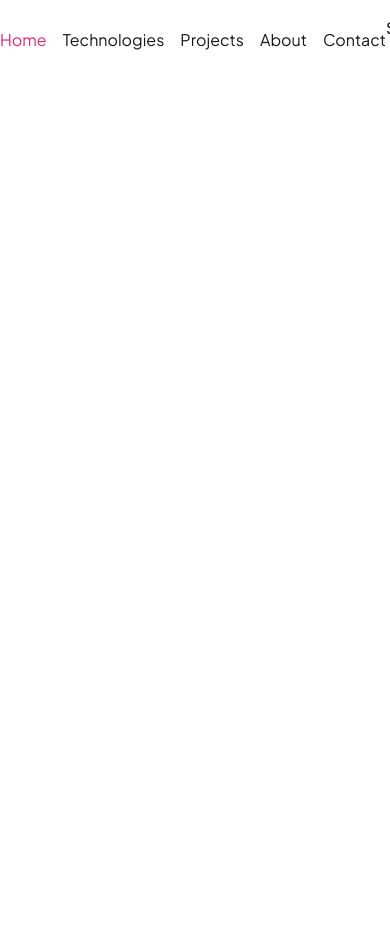
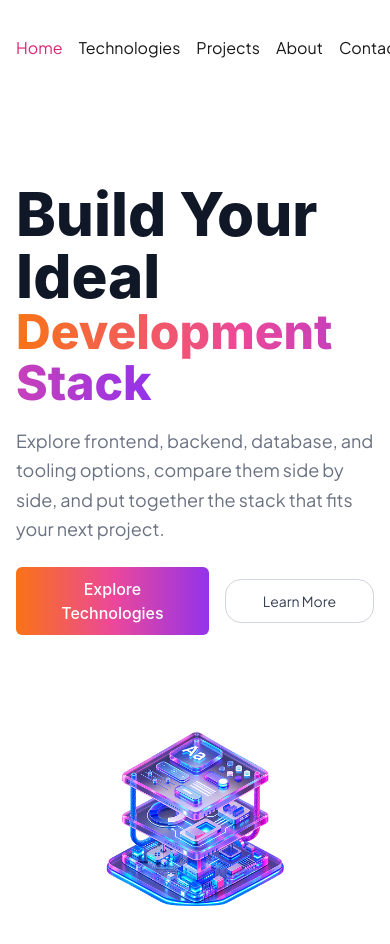
Before and after one commit to KAZI-97/Dev-Stack-Technology, a React (Vite) app: page / in a window 390 px wide. Shown: the top 944 px of the page. Before the commit the page ends 844 px from the top, so only its background shows below. Built offline with nearby package versions, Linux system fonts and the light colour scheme.

Commit message:
banner section without responsiveness done

```diff
--- a/index.html
+++ b/index.html
@@ -11,6 +11,12 @@
       href="https://fonts.googleapis.com/css2?family=Plus+Jakarta+Sans:ital,wght@0,200..800;1,200..800&display=swap"
       rel="stylesheet"
     />
+    <link rel="preconnect" href="https://fonts.googleapis.com" />
+    <link rel="preconnect" href="https://fonts.gstatic.com" crossorigin />
+    <link
+      href="https://fonts.googleapis.com/css2?family=Inter:ital,opsz,wght@0,14..32,100..900;1,14..32,100..900&display=swap"
+      rel="stylesheet"
+    />
   </head>
   <body>
     <div id="root"></div>
--- a/src/App.tsx
+++ b/src/App.tsx
@@ -1,3 +1,4 @@
+import Banner from "./Components/Banner"
 import Nav from "./Components/Nav"
 
 function App() {
@@ -6,6 +7,7 @@ function App() {
   return (
     <>
       <Nav></Nav>
+      <Banner></Banner>
 
     </>
   )
--- /dev/null
+++ b/src/Components/Banner.tsx
@@ -0,0 +1,44 @@
+import banner_pic from "../assets/banner-stack.png";
+
+const Banner = () => {
+  return (
+    <div className="max-w-7xl mx-auto px-4">
+      <div className="flex flex-col md:flex-row items-center justify-around gap-10">
+        {/* Left content */}
+        <div className="max-w-xl">
+          <h1 className="text-4xl md:text-5xl font-extrabold leading-tight">
+            <span className="text-gray-900 text-6xl">Build Your Ideal</span>
+            <br />
+            <span className=" inter font-extrabold text-5xl gradient-text">Development Stack</span>
+          </h1>
+
+          <p className=" plus-jakarta-sans mt-4 text-gray-500 text-[18px]  leading-relaxed">
+            Explore frontend, backend, database, and tooling options, compare
+            them side by side, and put together the stack that fits your next
+            project.
+          </p>
+
+          <div className="mt-6 flex items-center gap-4">
+            <button className="px-5 py-2.5 rounded-md font-medium gradient-button">
+              Explore Technologies
+            </button>
+            <button className="plus-jakarta-sans w-40 h-11 rounded-2xl text-[14px] border border-gray-300 text-gray-700 hover:bg-gray-50 transition">
+              Learn More
+            </button>
+          </div>
+        </div>
+
+        {/* Right image */}
+        <div className="shrink-0">
+          <img
+            src={banner_pic}
+            alt="Development stack illustration"
+            className="w-72 md:w-96"
+          />
+        </div>
+      </div>
+    </div>
+  );
+};
+
+export default Banner;
--- a/src/Components/Nav.tsx
+++ b/src/Components/Nav.tsx
@@ -3,7 +3,7 @@ import Logo from '../assets/logo-text.png'
 
 const Nav = () => {
     return (
-        <div className='flex justify-around items-center mt-4 mb-24'>
+        <div className='flex justify-around items-center mt-2 mb-24 p-4 max-w-7xl mx-auto'>
             <div>
                 <img src={Logo} alt="" />
             </div>
--- a/src/index.css
+++ b/src/index.css
@@ -5,3 +5,18 @@
 .plus-jakarta-sans {
   font-family: "Plus Jakarta Sans", sans-serif;
 }
+
+.inter{
+  font-family: "Inter", sans-serif;
+}
+.gradient-text {
+  background: linear-gradient(to right, #f97316, #ec4899, #9333ea);
+  background-clip: text;
+  /* -webkit-background-clip: text; */
+  color: transparent;
+  /* -webkit-text-fill-color: transparent; */
+}
+.gradient-button {
+  background: linear-gradient(to right, #f97316, #ec4899, #9333ea);
+  color: #ffffff;
+}
```
